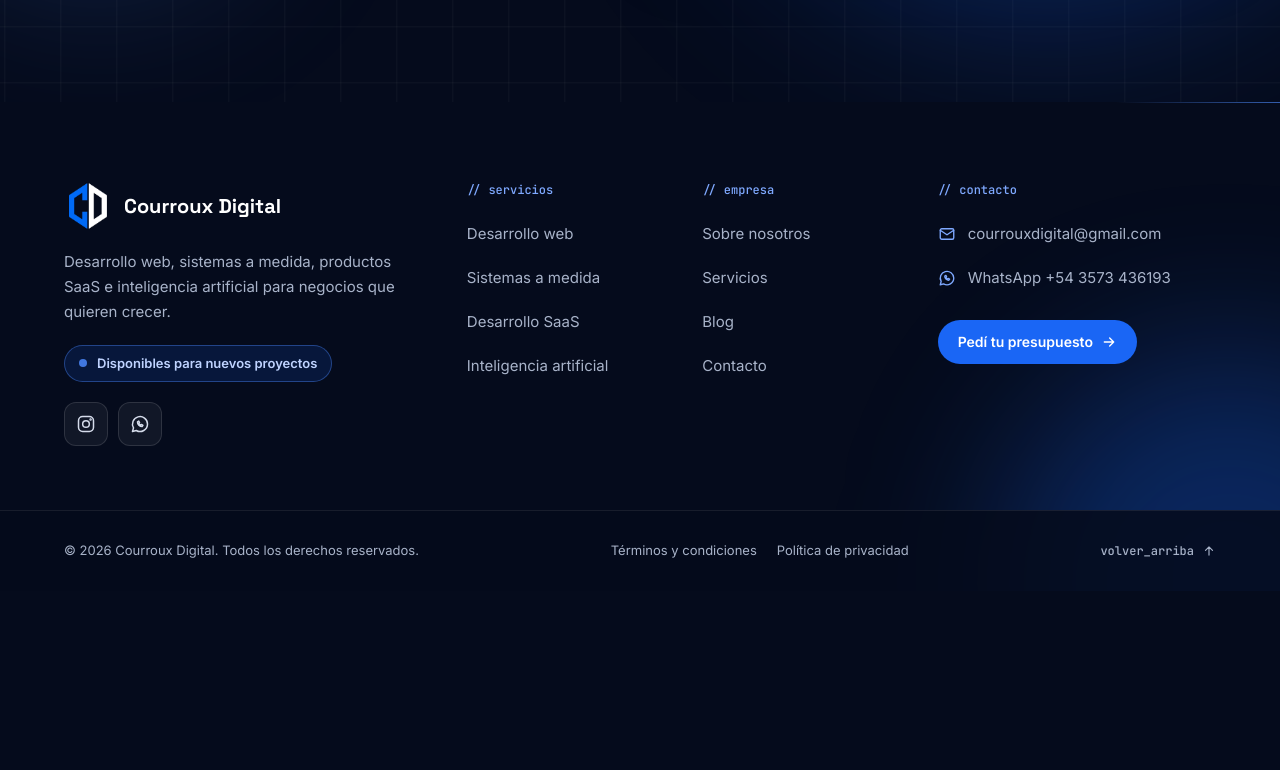
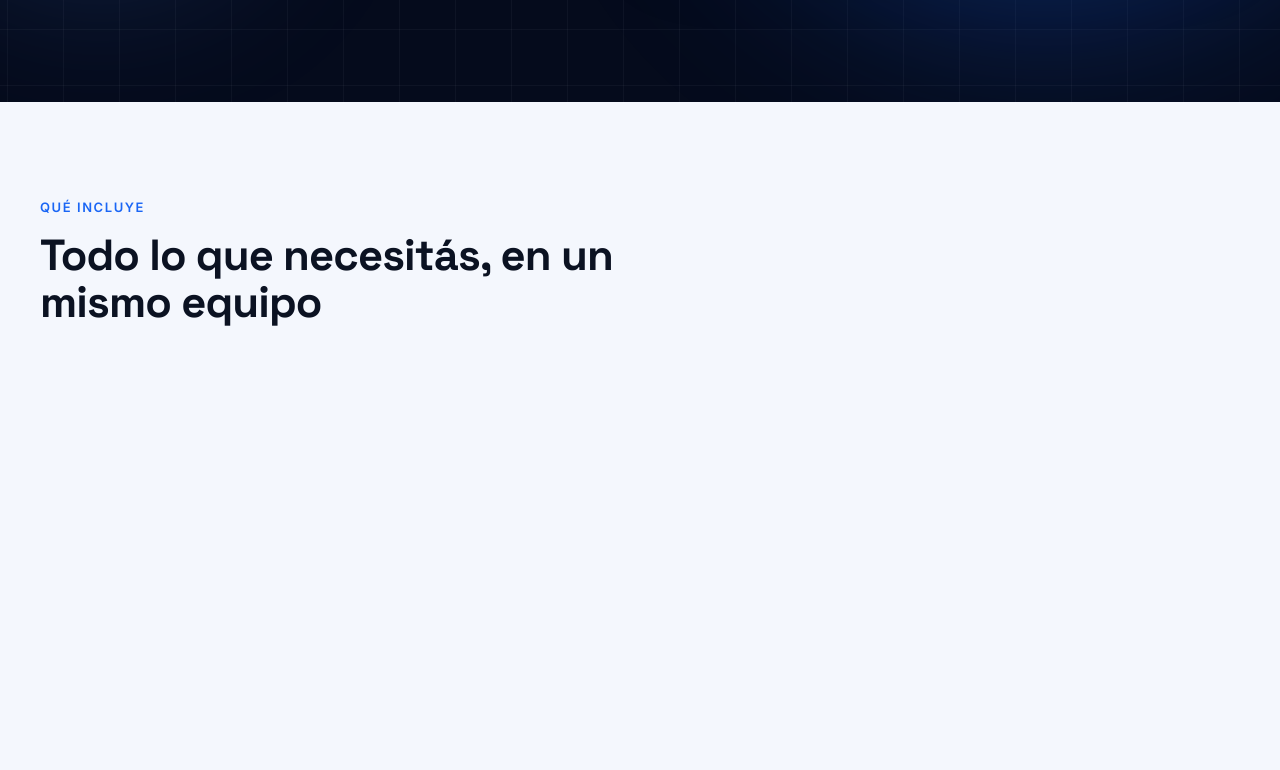
Before and after one commit to mattii95/cd-web, a Next.js app: page /servicios/desarrollo-saas in a window 1280 px wide. Shown: the part 650-1420 px from the top of the page. Before the commit the page ends 1241 px from the top, so only its background shows below. Built offline with nearby package versions, Linux system fonts and the light colour scheme.

Commit message:
feat: sección Qué incluye en páginas de servicio

```diff
--- a/app/servicios/[slug]/page.tsx
+++ b/app/servicios/[slug]/page.tsx
@@ -1,5 +1,6 @@
 import type { Metadata } from "next";
 import { notFound } from "next/navigation";
+import { ServiceFeatures } from "@/components/service/features";
 import { ServiceHero } from "@/components/service/hero";
 import { getService, services } from "@/lib/services";
 
@@ -29,6 +30,7 @@ export default async function ServicePage({
   return (
     <main>
       <ServiceHero service={service} />
+      <ServiceFeatures service={service} />
     </main>
   );
 }
--- /dev/null
+++ b/components/service/features.tsx
@@ -0,0 +1,37 @@
+import { Check } from "@/components/icons";
+import type { Service } from "@/lib/services";
+
+export function ServiceFeatures({ service }: { service: Service }) {
+  return (
+    <section id="incluye" className="scroll-mt-4 bg-paper px-6 py-24 text-ink">
+      <div className="mx-auto flex max-w-[1200px] flex-col gap-12">
+        <div className="flex max-w-[620px] flex-col gap-3.5">
+          <span className="text-[13px] font-semibold tracking-[0.12em] text-accent uppercase">
+            Qué incluye
+          </span>
+          <h2 className="m-0 font-display text-[clamp(30px,3.4vw,44px)] leading-[1.08] font-bold tracking-[-0.02em]">
+            Todo lo que necesitás, en un mismo equipo
+          </h2>
+        </div>
+
+        <ul className="m-0 grid list-none grid-cols-[repeat(auto-fit,minmax(min(100%,320px),1fr))] gap-5 p-0">
+          {service.features.map((f, i) => (
+            <li key={f.title} className={`fx-reveal r${(i % 3) + 1} flex`}>
+              <div className="fx-card flex flex-1 flex-col gap-3 rounded-[20px] border border-paper-border bg-white p-7">
+                <span className="fx-icon flex size-9 items-center justify-center rounded-full bg-accent-tint text-accent">
+                  <Check size={18} strokeWidth={2.6} />
+                </span>
+                <h3 className="m-0 font-display text-[19px] font-semibold">
+                  {f.title}
+                </h3>
+                <p className="m-0 text-[15px] leading-[1.6] text-text-faint">
+                  {f.text}
+                </p>
+              </div>
+            </li>
+          ))}
+        </ul>
+      </div>
+    </section>
+  );
+}
--- a/specs/02-paginas-de-servicio.md
+++ b/specs/02-paginas-de-servicio.md
@@ -21,7 +21,7 @@ Ante cualquier duda visual, gana el artboard, salvo en el header (ver Decisiones
 **Incluye:**
 
 - Ruta dinámica `app/servicios/[slug]/page.tsx` con `generateStaticParams` para los 4 slugs de `lib/services.ts`.
-- Un slug que no existe devuelve 404 con `notFound()`.
+- Un slug que no existe muestra la página 404 con `notFound()`. Con `cacheComponents`, la primera petición puede responder 200 con `<meta name="robots" content="noindex">`; las siguientes responden 404.
 - Secciones de la página, en el orden del artboard:
   - **Hero** (fondo oscuro con grilla, orbes y anillo): breadcrumb "Servicios / {título}", `h1`, bajada, botones "Quiero este servicio" y "Qué incluye", y la card con número (`01`–`04`), ícono grande, título y tags.
   - **Qué incluye** (`#incluye`): título "Todo lo que necesitás, en un mismo equipo" y 6 cards con ícono, título y texto.
@@ -115,7 +115,7 @@ Convenciones:
 1. **Tokens claros.** Agregar a `@theme inline` de `app/globals.css` los colores de las secciones claras del artboard (`#FFFFFF`, `#F4F7FD`, `#EAF1FF`, `#0B1222`, `#5B6478`, `#E3E8F2`). Prueba: `npm run dev` levanta y la home se ve igual que antes.
 2. **Íconos.** Agregar a `components/icons.tsx` el ícono `Cloud` (los otros 3 de servicio ya existían) y exportar el mapa `serviceIcons` y el tipo `ServiceIcon`. Los 24 ítems de "Qué incluye" y de "Ideal para" usan todos `Check`. Todos llevan `aria-hidden="true"`.
 3. **Datos.** Extender `Service` en `lib/services.ts` con `icon`, `headline`, `intro`, `tags`, `features` e `idealFor`, cargar los copys de los 4 artboards, y agregar `processSteps` y `getService`. Prueba: la home y el footer siguen compilando y se ven igual.
-4. **Ruta y hero.** Crear `app/servicios/[slug]/page.tsx` con `generateStaticParams`, `notFound()` para slugs desconocidos y `generateMetadata`. Crear `components/service/hero.tsx` con breadcrumb, `h1`, bajada, botones y la card. Prueba: `/servicios/desarrollo-web` muestra el hero y `/servicios/no-existe` da 404.
+4. **Ruta y hero.** Crear `app/servicios/[slug]/page.tsx` con `generateStaticParams`, `notFound()` para slugs desconocidos y `generateMetadata`. Crear `components/service/hero.tsx` con breadcrumb, `h1`, bajada, botones y la card. Prueba: `/servicios/desarrollo-web` muestra el hero y `/servicios/no-existe` muestra la página 404.
 5. **Qué incluye.** Crear `components/service/features.tsx` con `id="incluye"` y las 6 cards. Prueba: "Qué incluye" del hero hace scroll a la sección.
 6. **Cómo trabajamos.** Crear `components/service/process.tsx` con los 4 pasos de `processSteps` y las barras `fx-fill`.
 7. **Ideal para.** Crear `components/service/ideal-for.tsx` con el título, la bajada y los 4 casos.
@@ -129,7 +129,7 @@ Convenciones:
 - [ ] `npm run lint` termina sin errores.
 - [ ] El build prerenderiza `/servicios/desarrollo-web`, `/servicios/sistemas-a-medida`, `/servicios/desarrollo-saas` y `/servicios/inteligencia-artificial`.
 - [ ] Las 4 páginas cargan sin errores en la consola del navegador.
-- [ ] `/servicios/no-existe` responde 404.
+- [ ] `/servicios/no-existe` muestra la página 404 con `noindex`.
 - [ ] `/servicios` redirige a `/#servicios`.
 - [ ] Cada página muestra, en orden: hero, Qué incluye, Cómo trabajamos, ¿Es para vos?, CTA y Otros servicios.
 - [ ] A 1440px de ancho, cada página coincide visualmente con su artboard (layout, copys, colores, íconos y fuentes), salvo el header.
```
